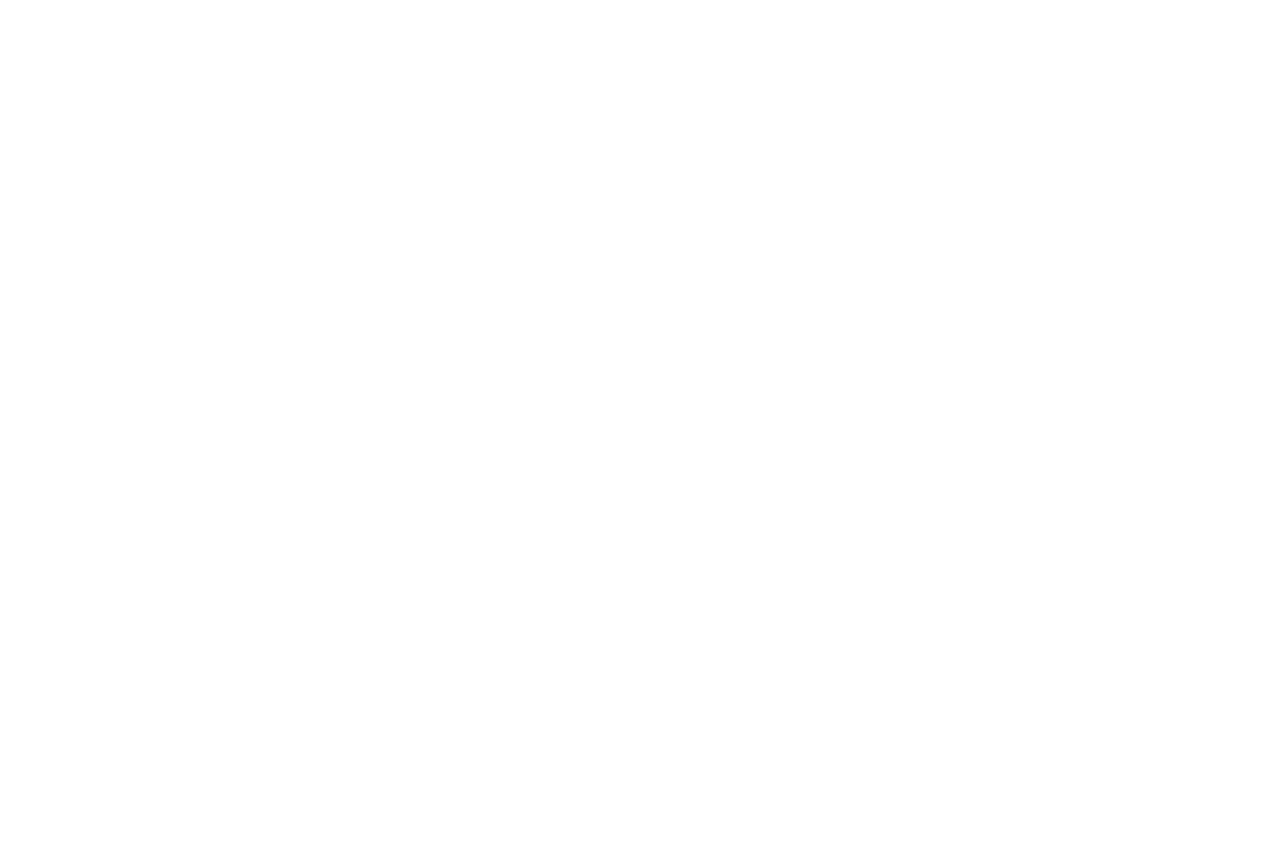
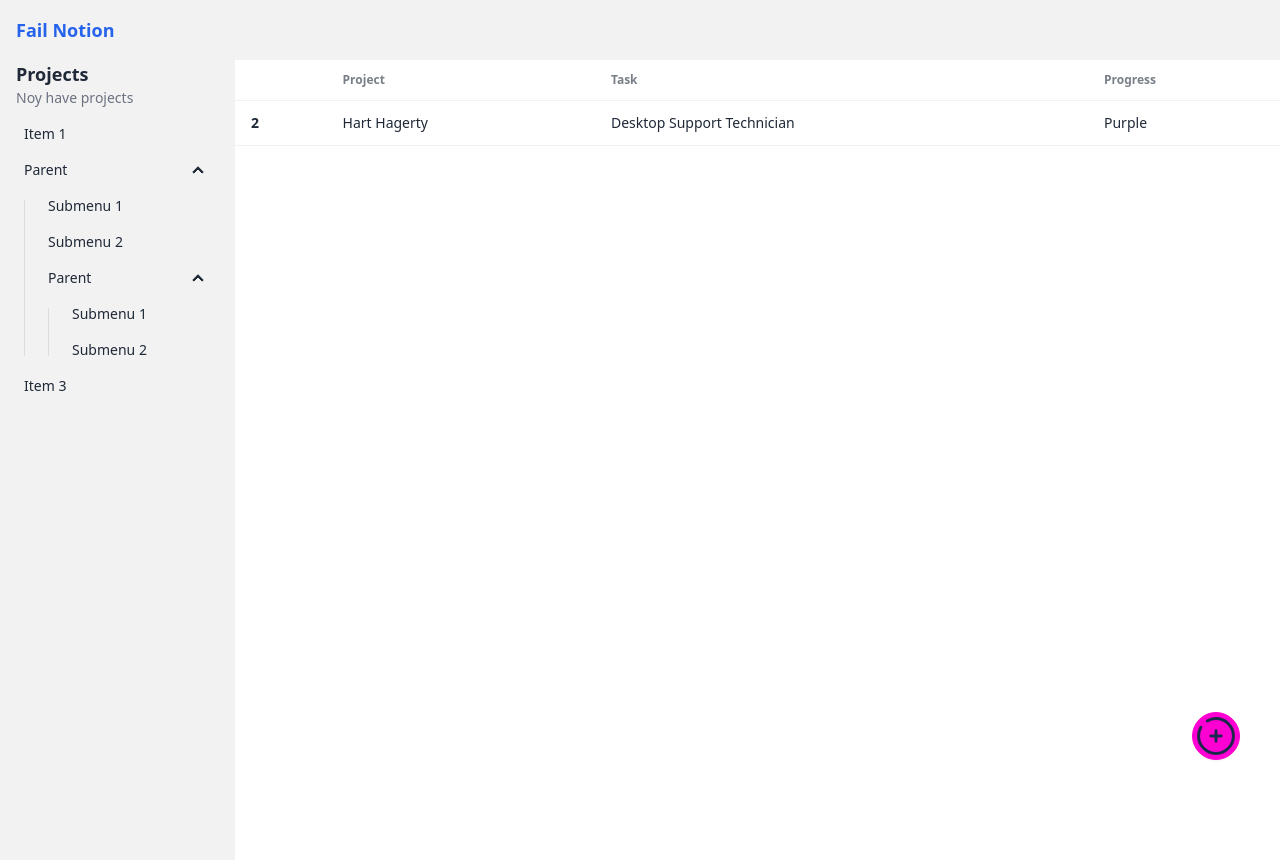
Before and after one commit to JaviKo500/06-projects-app-vue, a Vue app: page /projects in a window 1280 px wide. Before the commit this address had no page. Before the commit the page ends 800 px from the top, so only its background shows below. Built offline with nearby package versions, Linux system fonts and the light colour scheme; the HTML template or start-up script is replaced by a standard one.

Commit message:
add table and float button

```diff
--- a/src/modules/projects/layouts/ProjectsLayout.vue
+++ b/src/modules/projects/layouts/ProjectsLayout.vue
@@ -2,7 +2,7 @@
   <div class="flex flex-col">
     <!-- Top menu -->
     <top-menu></top-menu>
-    <main>
+    <main class="flex flex-row">
       <!-- Side menu -->
       <side-menu></side-menu>
       <!-- Router view -->
--- /dev/null
+++ b/src/modules/projects/views/ProjectsView.vue
@@ -0,0 +1,26 @@
+<template>
+  <div class="overflow-x-auto w-full">
+    <table class="table">
+      <!-- head -->
+      <thead>
+        <tr>
+          <th></th>
+          <th>Project</th>
+          <th>Task</th>
+          <th>Progress</th>
+        </tr>
+      </thead>
+      <tbody>
+        <tr class="hover">
+          <th>2</th>
+          <td>Hart Hagerty</td>
+          <td>Desktop Support Technician</td>
+          <td>Purple</td>
+        </tr>
+      </tbody>
+    </table>
+    <button class="btn btn-circle btn-secondary fixed bottom-10 right-10">
+      <svg viewBox="-1.2 -1.2 26.40 26.40" fill="none" xmlns="http://www.w3.org/2000/svg"><g id="SVGRepo_bgCarrier" stroke-width="0"></g><g id="SVGRepo_tracerCarrier" stroke-linecap="round" stroke-linejoin="round"></g><g id="SVGRepo_iconCarrier"> <path d="M15 12L12 12M12 12L9 12M12 12L12 9M12 12L12 15" stroke="#1C274C" stroke-width="1.6799999999999997" stroke-linecap="round"></path> <path d="M7 3.33782C8.47087 2.48697 10.1786 2 12 2C17.5228 2 22 6.47715 22 12C22 17.5228 17.5228 22 12 22C6.47715 22 2 17.5228 2 12C2 10.1786 2.48697 8.47087 3.33782 7" stroke="#1C274C" stroke-width="1.6799999999999997" stroke-linecap="round"></path> </g></svg>
+    </button>
+  </div>
+</template>
--- a/src/router/index.ts
+++ b/src/router/index.ts
@@ -7,8 +7,16 @@
   routes: [
     {
       path: '/',
-      name: 'projects',
+      name: 'home',
+      redirect: { name: 'projects' },
       component: ProjectsLayout,
+      children: [
+        {
+          path: '/projects',
+          name: 'projects',
+          component: () => import('@/modules/projects/views/ProjectsView.vue'),
+        }
+      ],
     }
   ],
 })
```
